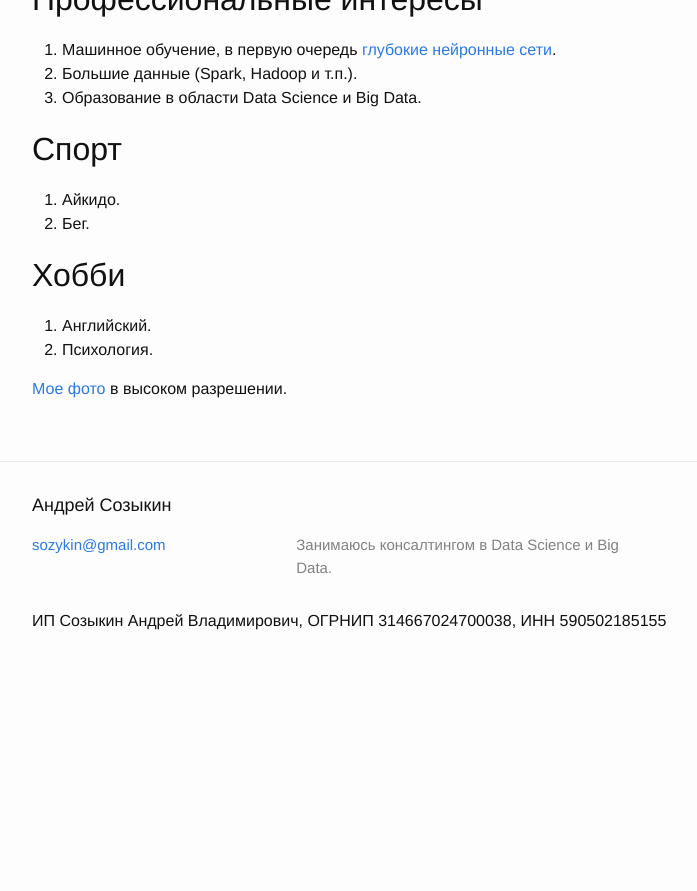
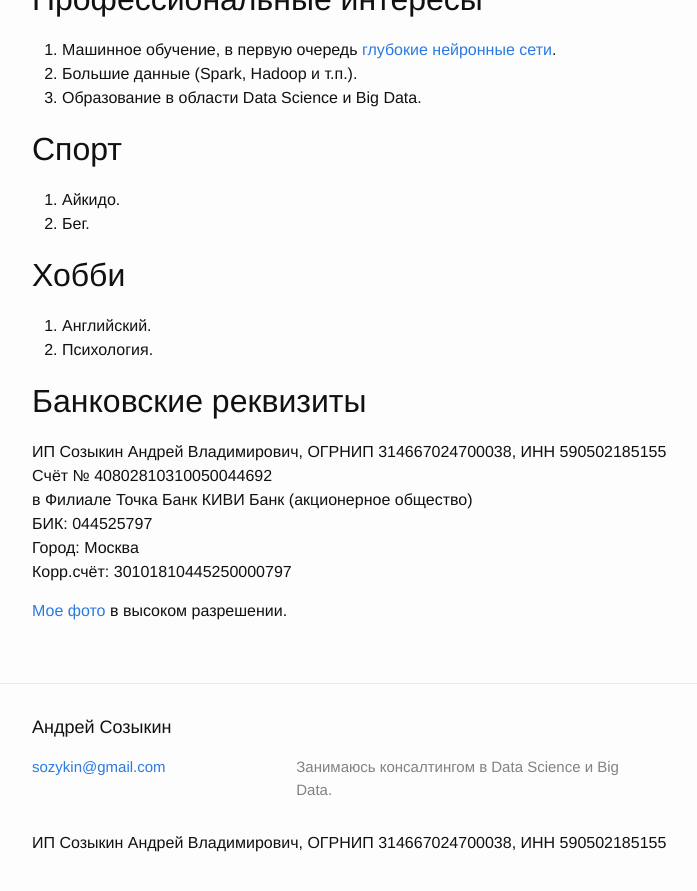
Before and after one commit to sozykin/asozykin.ru, a Jekyll site: the page built from _pages/about.md, in a window 1280 px wide and 900 px high, scrolled down 682 px. Shown: the top 891 px of the window, without its empty margins (238-935 px from the left). Built offline with Jekyll 4.4.1, drawn with Linux system fonts in a browser that asks for light colours; comment, search, counter and statistics services are not loaded; before the commit the page ends 1360 px from its top, so only the background shows below that.

Commit message:
Bank details are added

```diff
--- a/_pages/about.md
+++ b/_pages/about.md
@@ -31,4 +31,14 @@ permalink: /about/
 1. Английский.
 2. Психология.
 
+## Банковские реквизиты
+
+ИП Созыкин Андрей Владимирович, ОГРНИП 314667024700038, ИНН 590502185155
+Cчёт № 40802810310050044692
+в Филиале Точка Банк КИВИ Банк (акционерное  общество)
+БИК: 044525797
+Город: Москва
+Корр.счёт: 30101810445250000797
+
+
 [Мое фото](/assets/sozykin.jpg) в высоком разрешении.
```
